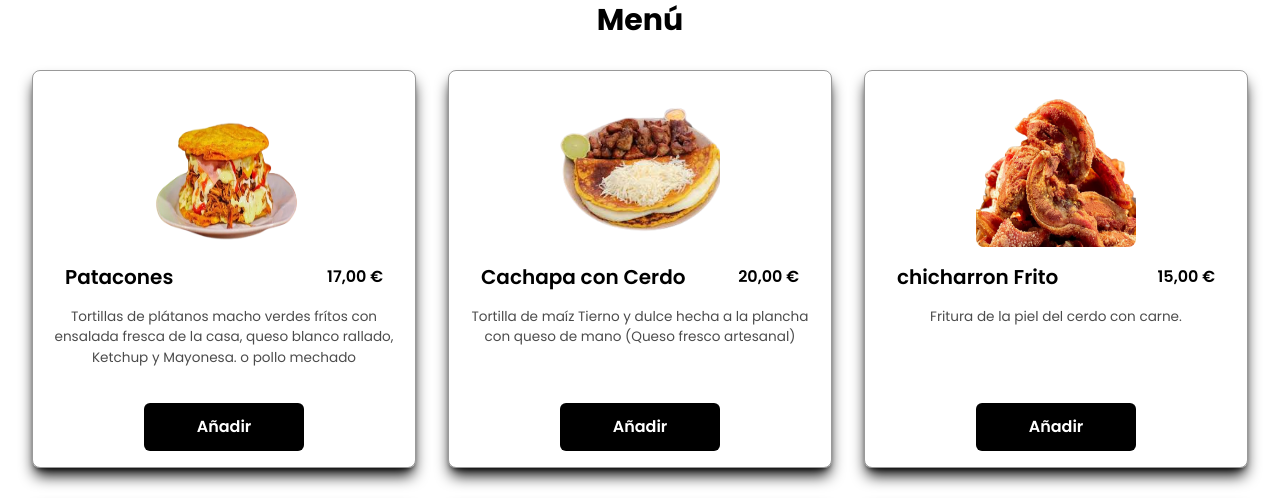
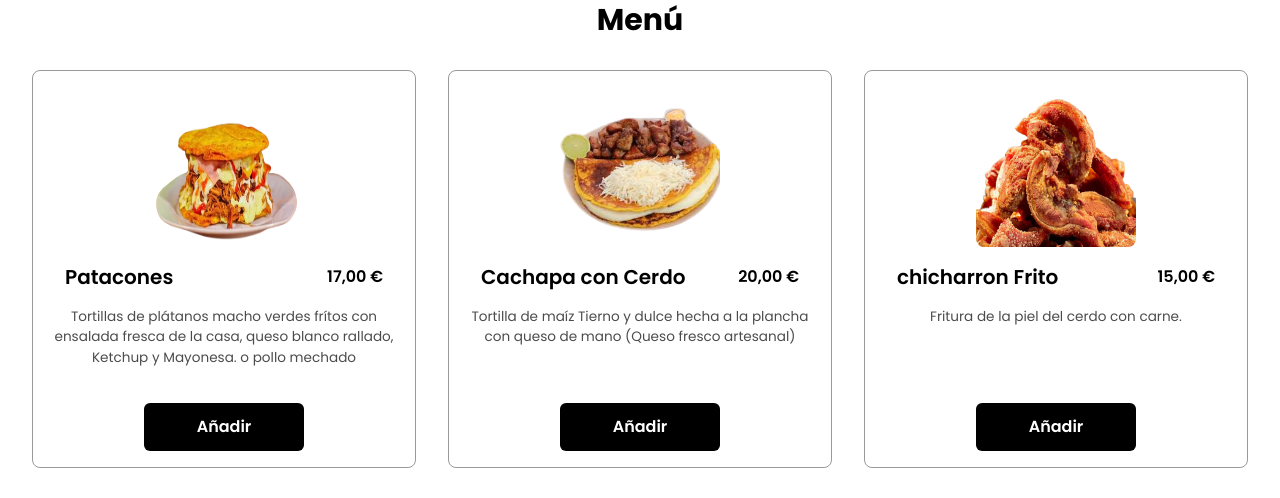
Before and after one commit to DanielFigueroaDuran/project_restaurant_moviles, a React (Vite) app: page / in a window 1280 px wide. Shown: the part 254-752 px from the top of the page. Built offline with nearby package versions, Linux system fonts and the light colour scheme.

Commit message:
refactorirg card menu and btn pedido

```diff
--- a/src/components/landingpage/Menu.jsx
+++ b/src/components/landingpage/Menu.jsx
@@ -1,6 +1,7 @@
 import { useContext, useEffect } from 'react'
 import Button from '../Button';
 import { RestaurantContext } from '../context/Context';
+import { Link } from 'react-router-dom';
 
 const Menu = () => {
     const { dishMenus, total, cart, handleAddToCart } = useContext(RestaurantContext);
@@ -22,7 +23,9 @@ const Menu = () => {
                         const newQuantity = cart.find((item) => item.id === menu.id);
                         return (
                             <div
-                                className=" flex flex-col justify-between p-4 shadow-lg shadow-black hover:shadow transition-all duration-300 border border-black border-opacity-40 rounded-lg"
+                                className=" flex flex-col justify-between p-4 hover:shadow-lg hover:shadow-black
+                                transition-transform duration-300 hover:translate-y-[-2px]
+                                hover:scale-[1.03] border border-black border-opacity-40 rounded-lg"
                                 key={id}
                             >
                                 <div className='text-right'>
@@ -63,18 +66,22 @@ const Menu = () => {
                     })}
                 </div>
             </div>
-            <div className="flex justify-center min-w-full fixed bottom-0 left-0 ">
+            <div className="flex justify-center min-w-full fixed bottom-0 left-0">
                 {total > 0
-                    ? <div className='flex items-center w-full justify-between pl-8 bg-black'>
+                    ?
+                    <Link to="/menuCart"
+                        className='flex items-center justify-between w-full py-2 px-8 bg-black border-2 border-white '>
+
+                        {/* <div className='flex items-center w-full justify-between pl-8 bg-black border-2 border-white '> */}
                         <p className='text-white'>Total</p>
                         <p className='text-white'>|</p>
                         <span className='text-white'>{total.toFixed(2).replace(/\./g, ',')} €</span>
-                        <Button
-                            route="/menuCart"
-                            text="Pedido"
-                            style="w-40"
-                        />
-                    </div>
+                        <p className='text-white'>
+                            Pedido
+                        </p>
+
+
+                    </Link>
                     : ''
                 }
             </div>
```
Also changed, not shown: src/components/context/Context.jsx (+17 -1 lines).
